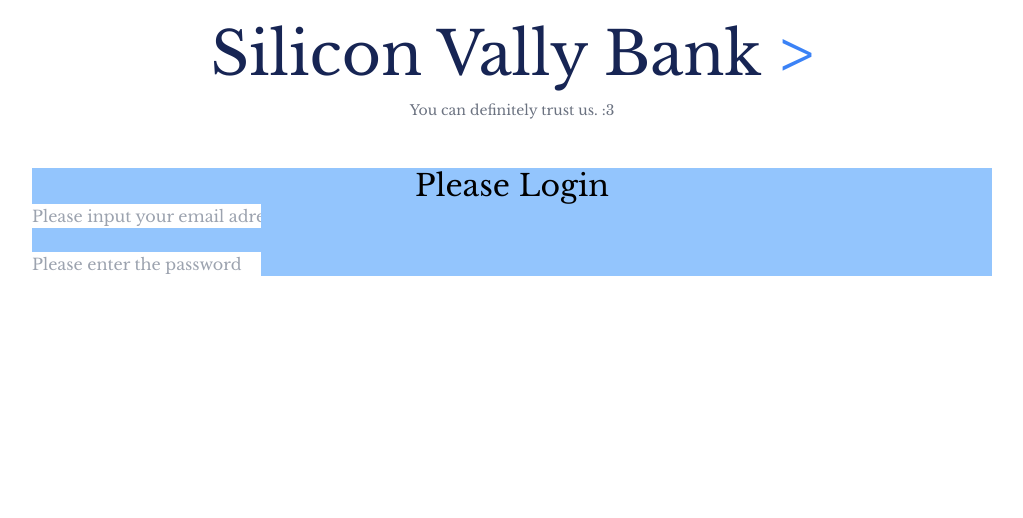
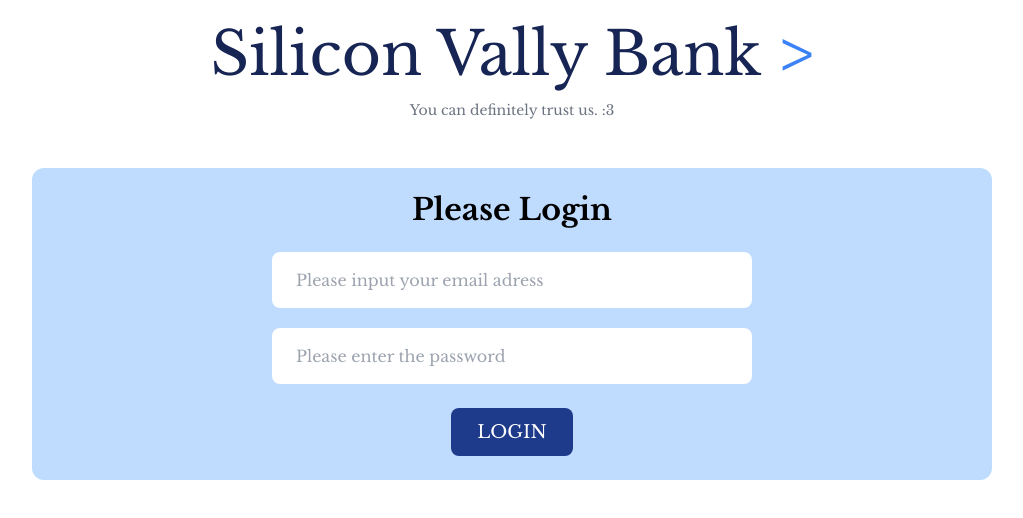
Before and after one commit to frustrated018/MOD-26, a plain HTML site: page index.html in a window 1280 px wide. Shown: the whole page, without its empty margins (128-1151 px from the left). Drawn offline with nearby package versions, Linux system fonts and the light colour scheme.

Commit message:
Made a simple login page with questionable user validation

```diff
--- a/index.html
+++ b/index.html
@@ -32,16 +32,19 @@
 
     <!-- Main section starts here -->
     <main>
-        <section class="bg-blue-300 w-3/4 mx-auto mt-12">
-            <h3 class="text-3xl text-center">Please Login</h3>
-            <input type="email" name="" id="" placeholder="Please input your email adress">
-            <br>
-            <br>
-            <input type="password" name="" id="" placeholder="Please enter the password">
+        <section class="bg-blue-200 w-3/4 mx-auto mt-12 text-center rounded-xl">
+            <h3 class="text-3xl p-6 font-semibold">Please Login</h3>
+            <input class="block w-2/4 px-6 mx-auto rounded-lg h-14 mb-5" type="email" name="" id="user-email"
+                placeholder="Please input your email adress">
+            <input class="block w-2/4 px-6 mx-auto rounded-lg h-14" type="password" name="" id="user-pass"
+                placeholder="Please enter the password">
+            <button id="login-btn" class="bg-blue-900 hover:bg-sky-500  my-6 h-[3rem] w-[12.666667%] font-medium text-lg rounded-lg text-white uppercase">
+                Login
+            </button>
         </section>
-
     </main>
-
+    <!-- JS Added here -->
+    <script src="login.js"></script>
 </body>
 
 </html>
--- /dev/null
+++ b/login.js
@@ -0,0 +1,12 @@
+document.getElementById('login-btn').addEventListener('click', function () {
+    const email = document.getElementById('user-email').value;
+    const password = document.getElementById('user-pass').value;
+
+    // Dangerous [Not the proper way to validate users] but fine for now BS.
+
+    if (email === 'takameredebo@chormail.com' && password === 'heheboiii') {
+        console.log('Khela hobe!!');
+    }else{
+        console.log('Tui Keda?!');
+    }
+})
```
Also changed, not shown: dashboard.html (added).
